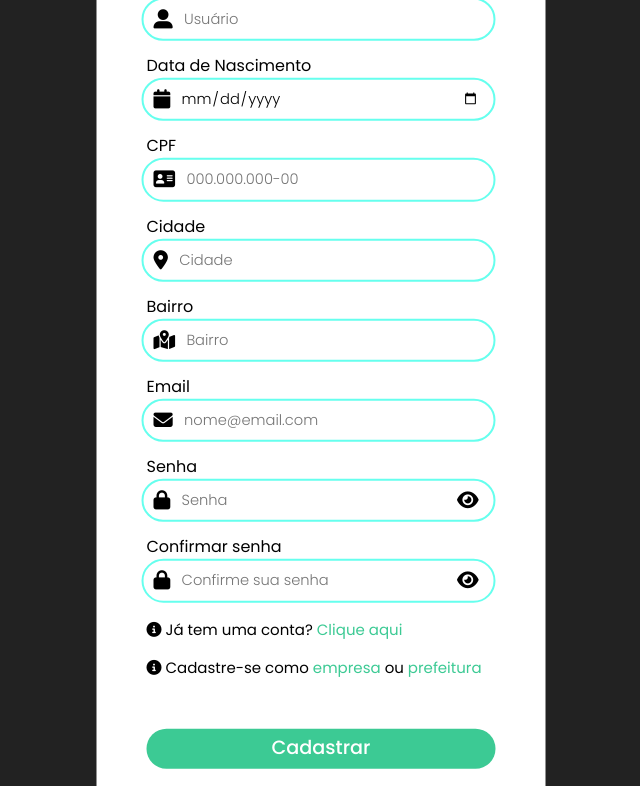
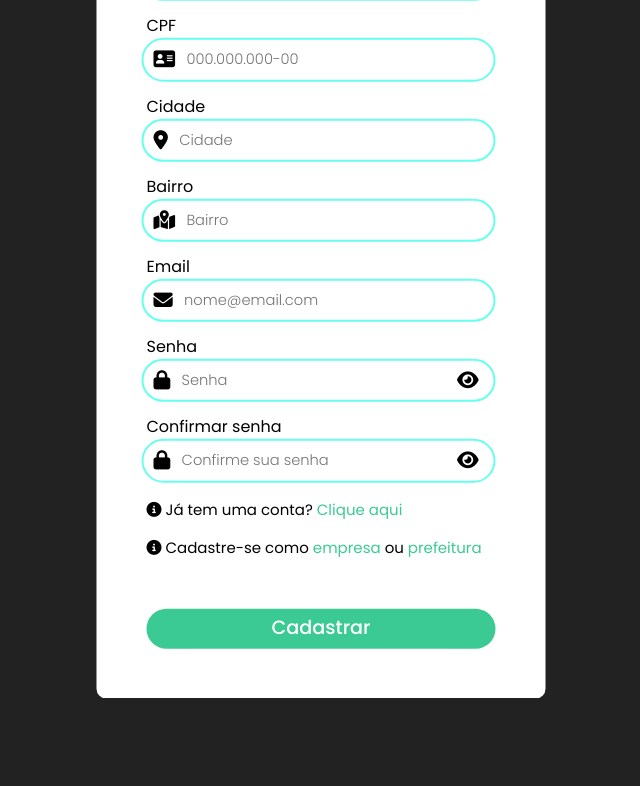
Before and after one commit to LucasSantosRosendo/MESCLA, a website with bundled scripts: page cadastro.html in a window 1280 px wide. Shown: the part 342-1128 px from the top of the page, without its empty margins (319-959 px from the left). After the commit the page ends 1040 px from the top, so only its background shows below. Built offline with nearby package versions, Linux system fonts and the light colour scheme.

Commit message:
Mudança no cadastro
Mudança no cadastro

```diff
--- a/styles/cadastro.css
+++ b/styles/cadastro.css
@@ -9,7 +9,7 @@ body{
 
 #form{
   position:relative;
-  top: 85%;
+  top: 70%;
   left: 50%;
   transform: translate(-50%, -50%);
   background: white;
```
